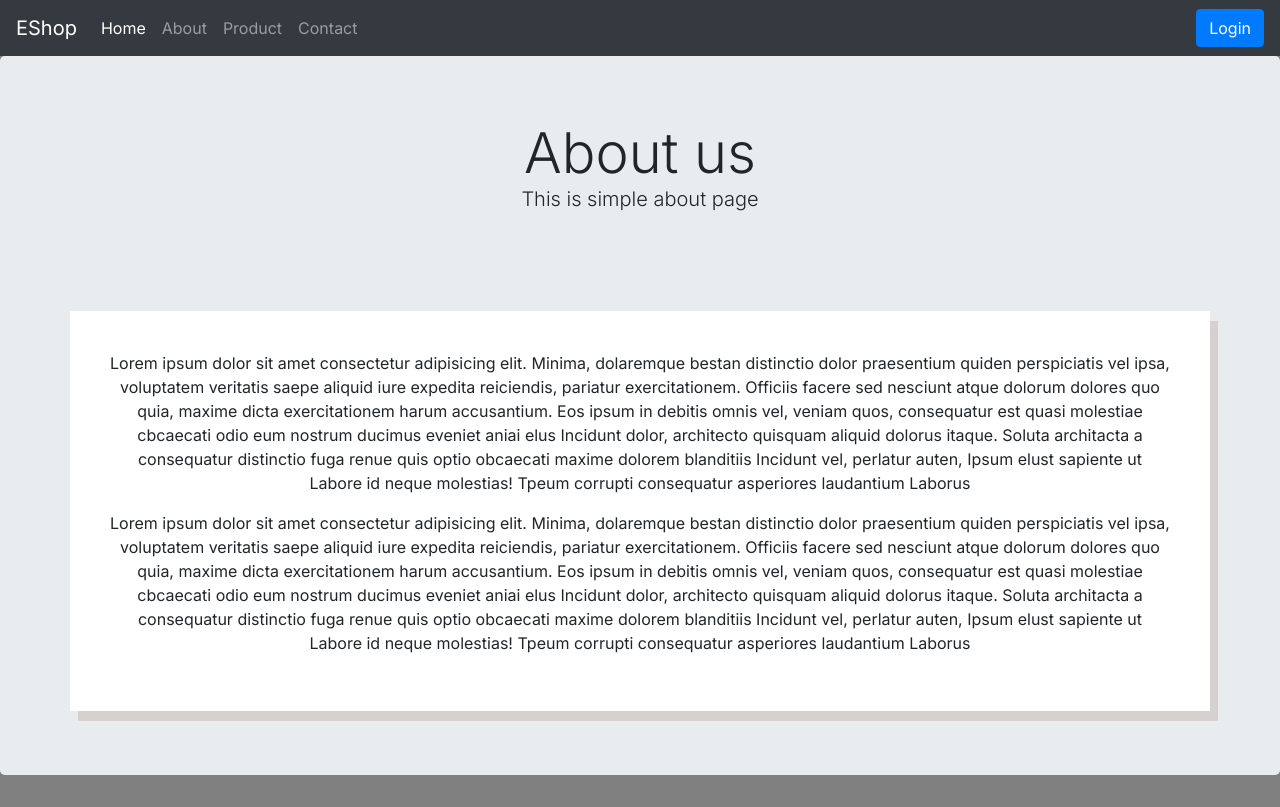
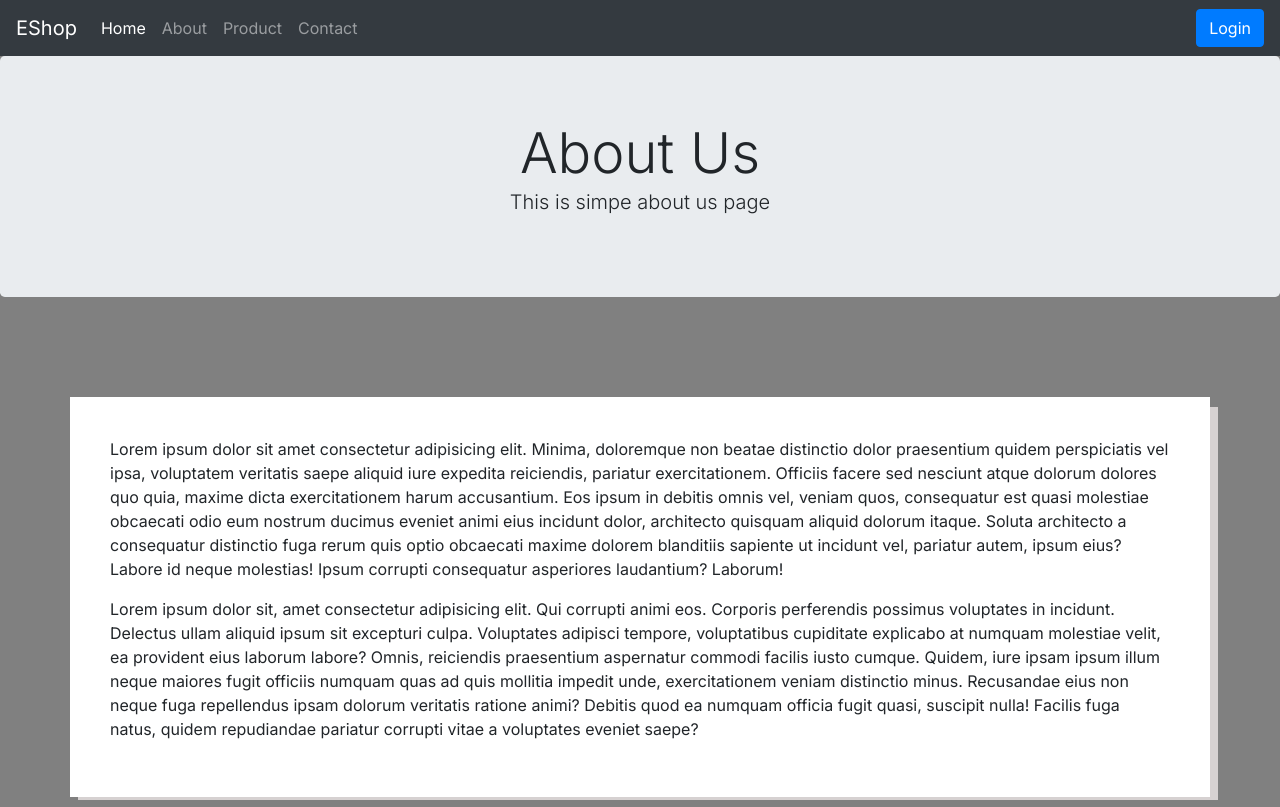
Before and after one commit to praneethamandadapu03/eshop-frontend, a React (Create React App) app: page /about in a window 1280 px wide. Built offline with nearby package versions, Linux system fonts and the light colour scheme.

Commit message:
Update index.jsx

```diff
--- a/src/pages/AboutPage/index.jsx
+++ b/src/pages/AboutPage/index.jsx
@@ -1,26 +1,49 @@
 import Navbar from "../../components/Navbar";
+import React, { useState, useEffect } from 'react';
+import { useNavigate } from "react-router-dom";
 
-const AboutPage= () =>{
-    return(
+const AboutPage = () => {
+
+  return (
     <>
       <Navbar />
       <div className="jumbotron text-center">
-            <div className="display-4">About us
-                <p className="lead"> This is simple about page</p>
+        <div className="display-4">About Us</div>
+        <p className="lead">This is simpe about us page</p>
       </div>
       <div className="container">
         <section>
           <p>
-                Lorem ipsum dolor sit amet consectetur adipisicing elit. Minima, dolaremque bestan distinctio dolor praesentium quiden perspiciatis vel ipsa, voluptatem veritatis saepe aliquid iure expedita reiciendis, pariatur exercitationem. Officiis facere sed nesciunt atque dolorum dolores quo quia, maxime dicta exercitationem harum accusantium. Eos ipsum in debitis omnis vel, veniam quos, consequatur est quasi molestiae cbcaecati odio eum nostrum ducimus eveniet aniai elus Incidunt dolor, architecto quisquam aliquid dolorus itaque. Soluta architacta a consequatur distinctio fuga renue quis optio obcaecati maxime dolorem blanditiis Incidunt vel, perlatur auten, Ipsum elust sapiente ut Labore id neque molestias! Tpeum corrupti consequatur asperiores laudantium Laborus
+            Lorem ipsum dolor sit amet consectetur adipisicing elit. Minima,
+            doloremque non beatae distinctio dolor praesentium quidem
+            perspiciatis vel ipsa, voluptatem veritatis saepe aliquid iure
+            expedita reiciendis, pariatur exercitationem. Officiis facere sed
+            nesciunt atque dolorum dolores quo quia, maxime dicta exercitationem
+            harum accusantium. Eos ipsum in debitis omnis vel, veniam quos,
+            consequatur est quasi molestiae obcaecati odio eum nostrum ducimus
+            eveniet animi eius incidunt dolor, architecto quisquam aliquid
+            dolorum itaque. Soluta architecto a consequatur distinctio fuga
+            rerum quis optio obcaecati maxime dolorem blanditiis sapiente ut
+            incidunt vel, pariatur autem, ipsum eius? Labore id neque molestias!
+            Ipsum corrupti consequatur asperiores laudantium? Laborum!
           </p>
           <p>
-                Lorem ipsum dolor sit amet consectetur adipisicing elit. Minima, dolaremque bestan distinctio dolor praesentium quiden perspiciatis vel ipsa, voluptatem veritatis saepe aliquid iure expedita reiciendis, pariatur exercitationem. Officiis facere sed nesciunt atque dolorum dolores quo quia, maxime dicta exercitationem harum accusantium. Eos ipsum in debitis omnis vel, veniam quos, consequatur est quasi molestiae cbcaecati odio eum nostrum ducimus eveniet aniai elus Incidunt dolor, architecto quisquam aliquid dolorus itaque. Soluta architacta a consequatur distinctio fuga renue quis optio obcaecati maxime dolorem blanditiis Incidunt vel, perlatur auten, Ipsum elust sapiente ut Labore id neque molestias! Tpeum corrupti consequatur asperiores laudantium Laborus
+            Lorem ipsum dolor sit, amet consectetur adipisicing elit. Qui
+            corrupti animi eos. Corporis perferendis possimus voluptates in
+            incidunt. Delectus ullam aliquid ipsum sit excepturi culpa.
+            Voluptates adipisci tempore, voluptatibus cupiditate explicabo at
+            numquam molestiae velit, ea provident eius laborum labore? Omnis,
+            reiciendis praesentium aspernatur commodi facilis iusto cumque.
+            Quidem, iure ipsam ipsum illum neque maiores fugit officiis numquam
+            quas ad quis mollitia impedit unde, exercitationem veniam distinctio
+            minus. Recusandae eius non neque fuga repellendus ipsam dolorum
+            veritatis ratione animi? Debitis quod ea numquam officia fugit
+            quasi, suscipit nulla! Facilis fuga natus, quidem repudiandae
+            pariatur corrupti vitae a voluptates eveniet saepe?
           </p>
         </section>
       </div>
-        </div>
-
     </>
-    )
-}
+  );
+};
 export default AboutPage;
```
Lines whose indentation alone changed are shown as unchanged.
